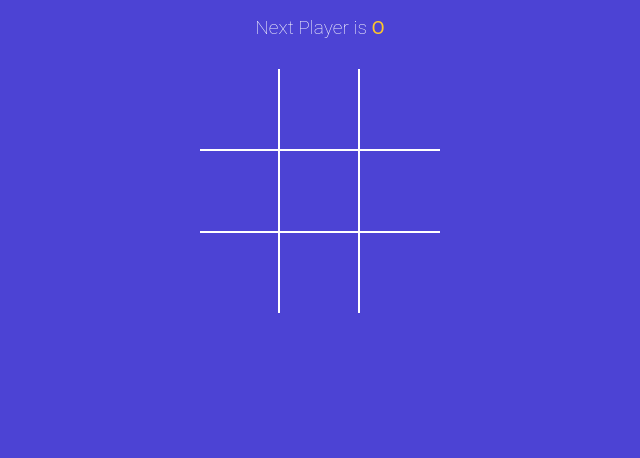
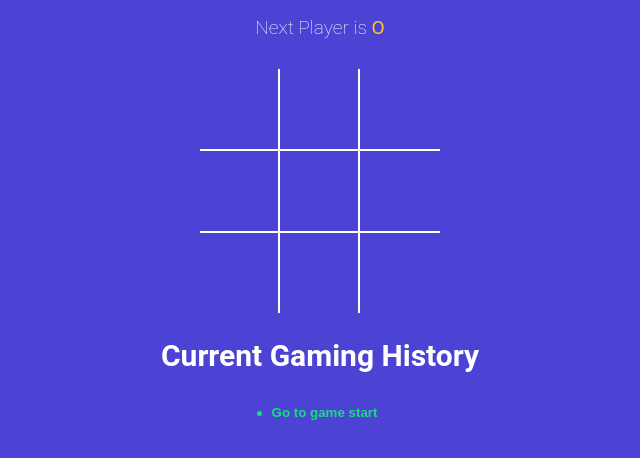
Before and after one commit to Saurabh-31-01/TicTacToe_React, a React (Vite) app: page / in a window 1280 px wide. Shown: the top 458 px of the page, without its empty margins (320-960 px from the left). Built offline with nearby package versions, Linux system fonts and the light colour scheme.

Commit message:
history feature added and elements will be overite according to history

```diff
--- a/src/App.jsx
+++ b/src/App.jsx
@@ -3,33 +3,62 @@ import './styles.scss';
 import Board from './components/Board';
 import { calculateWinner } from './winner';
 import StatusMsg from './components/StatusMsg';
+import History from './components/History';
 
 function App() {
-  const [square, setSquare] = useState(Array(9).fill(null));
-  const [isXnext, setIsXnext] = useState(false);
+  const [history, setHistory] = useState([
+    { square: Array(9).fill(null), isXnext: false },
+  ]);
 
-  const winner = calculateWinner(square);
+  const [currMove, setCurrMove] = useState(0);
+
+  const gamingBoard = history[currMove];
+  const winner = calculateWinner(gamingBoard.square);
 
   const handleSquareClick = clickedPosition => {
-    if (square[clickedPosition] || winner) return;
+    if (gamingBoard.square[clickedPosition] || winner) return;
 
-    setSquare(currSquare => {
-      return currSquare.map((value, position) => {
+    setHistory(currHistory => {
+      const isTraversing = currMove + 1 !== currHistory.length;
+
+      const lastGamingState = isTraversing
+        ? currHistory[currMove]
+        : currHistory[currHistory.length - 1];
+
+      const nextSquareState = lastGamingState.square.map((value, position) => {
         if (clickedPosition === position) {
-          return isXnext ? 'X' : 'O';
+          return lastGamingState.isXnext ? 'X' : 'O';
         } else {
           return value;
         }
       });
+
+      const base = isTraversing
+        ? currHistory.slice(0, currHistory.indexOf(lastGamingState) + 1)
+        : currHistory;
+
+      return base.concat({
+        square: nextSquareState,
+        isXnext: !lastGamingState.isXnext,
+      });
     });
 
-    setIsXnext(currIsXnext => !currIsXnext);
+    setCurrMove(move => move + 1);
+  };
+
+  const moveTo = move => {
+    setCurrMove(move);
   };
 
   return (
     <div className="app">
-      <StatusMsg winner={winner} isXnext={isXnext} square={square} />
-      <Board square={square} handleSquareClick={handleSquareClick} />
+      <StatusMsg winner={winner} gamingBoard={gamingBoard} />
+      <Board
+        square={gamingBoard.square}
+        handleSquareClick={handleSquareClick}
+      />
+      <h2>Current Gaming History</h2>
+      <History history={history} moveTo={moveTo} currMove={currMove} />
     </div>
   );
 }
--- /dev/null
+++ b/src/components/History.jsx
@@ -0,0 +1,21 @@
+const History = ({ history, moveTo, currMove }) => {
+  return (
+    <div className="history-wrapper">
+      <ul className="history">
+        {history.map((_, index) => (
+          <li key={index}>
+            <button
+              type="button"
+              className={`btn-move ${currMove === index ? 'active' : ''}`}
+              onClick={() => moveTo(index)}
+            >
+              {index === 0 ? 'Go to game start' : `Go to move #${index}`}
+            </button>
+          </li>
+        ))}
+      </ul>
+    </div>
+  );
+};
+
+export default History;
--- a/src/components/StatusMsg.jsx
+++ b/src/components/StatusMsg.jsx
@@ -1,4 +1,6 @@
-const StatusMsg = ({ winner, isXnext, square }) => {
+const StatusMsg = ({ winner, gamingBoard }) => {
+  const { square, isXnext } = gamingBoard;
+
   const noMovesLeft = square.every(squareValue => squareValue != null);
 
   const nextPlayer = isXnext ? 'X' : 'O'; // this is derived state there is no need to create new state for it
```
Also changed, not shown: 1 other file (tests, documents, lock files or other folders).
